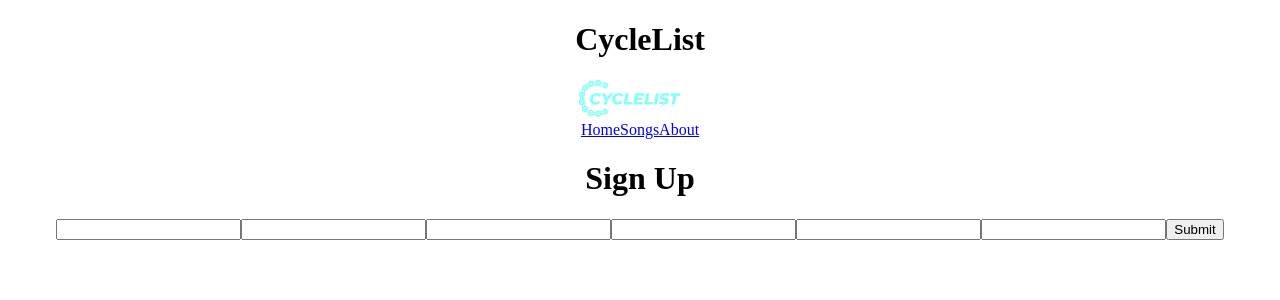
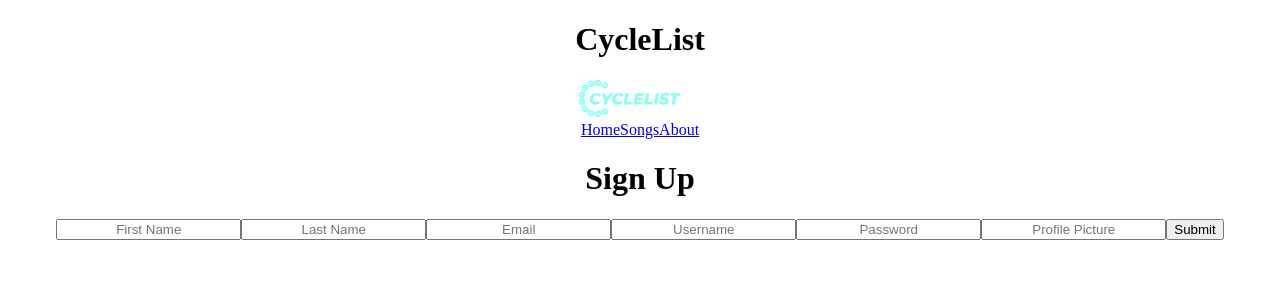
Before and after one commit to frank-booth/CycleList_Frontend, a React (Create React App) app in the folder client/: page /signup in a window 1280 px wide. Shown: the top 300 px of the page. Built offline with nearby package versions, Linux system fonts and the light colour scheme.

Commit message:
added placehodlers to sign up form

```diff
--- a/client/src/components/SignUp.jsx
+++ b/client/src/components/SignUp.jsx
@@ -36,36 +36,42 @@ const SignUp = () => {
             type="text"
             onChange={handleChange}
             value={formState.firstName}
+            placeholder="First Name"
           />
           <input
             id="lastName"
             type="text"
             onChange={handleChange}
             value={formState.lastName}
+            placeholder="Last Name"
           />
           <input
             id="email"
             type="text"
             onChange={handleChange}
             value={formState.email}
+            placeholder="Email"
           />
           <input
             id="userName"
             type="text"
             onChange={handleChange}
             value={formState.userName}
+            placeholder="Username"
           />
           <input
             id="passwordDigest"
             type="text"
             onChange={handleChange}
             value={formState.passwordDigest}
+            placeholder="Password"
           />
           <input
             id="riderImage"
             type="text"
             onChange={handleChange}
             value={formState.riderImage}
+            placeholder="Profile Picture"
           />
           <button type="submit">Submit</button>
         </form>
```
